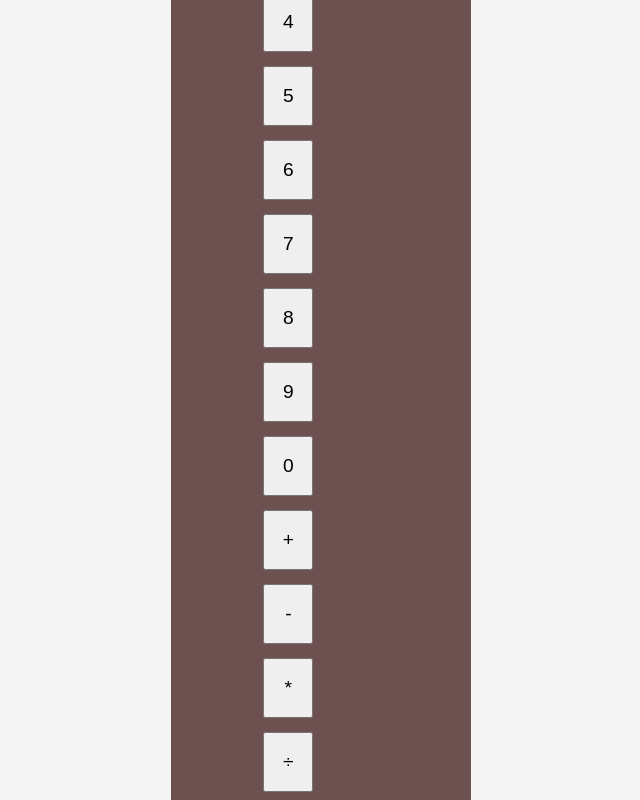
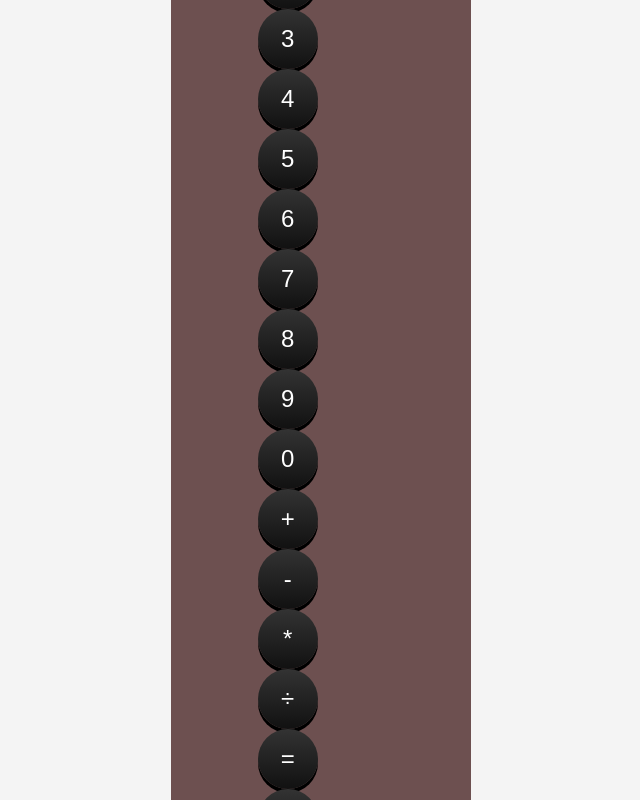
Before and after one commit to Mzhgn/React-Calculator, a React (Create React App) app: page / in a window 1280 px wide. Shown: the top 800 px of the page, without its empty margins (319-959 px from the left). Built offline with nearby package versions, Linux system fonts and the light colour scheme.

Commit message:
changinf the style of the numbers

```diff
--- a/src/App.css
+++ b/src/App.css
@@ -24,6 +24,7 @@
   border-radius: 20px;
   text-align: center;
 }
+
 .display input {
   height: 35px;
   width: 90%;
@@ -39,12 +40,17 @@ input:focus {
   border-bottom: 2px solid #2ecc71;
 }
 
-.buttons button {
-  width: 50px;
+button {
+  width: 60px;
   height: 60px;
-  margin: 7px;
-  font-size: 1.2rem;
+  font-size: 24px;
+  border: none;
+  border-radius: 50%;
+  background: linear-gradient(to bottom, #333, #111);
+  color: white;
+  box-shadow: 0 4px #000;
   cursor: pointer;
+  transition: all 0.2s;
 }
 
 @media (prefers-reduced-motion: no-preference) {
```
